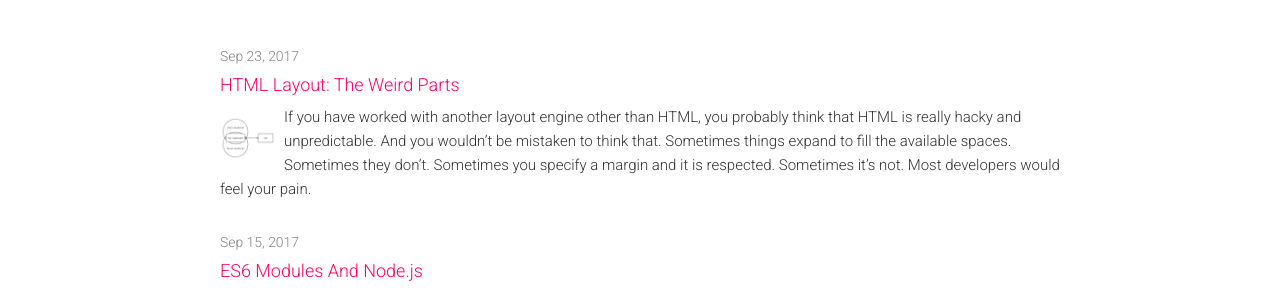
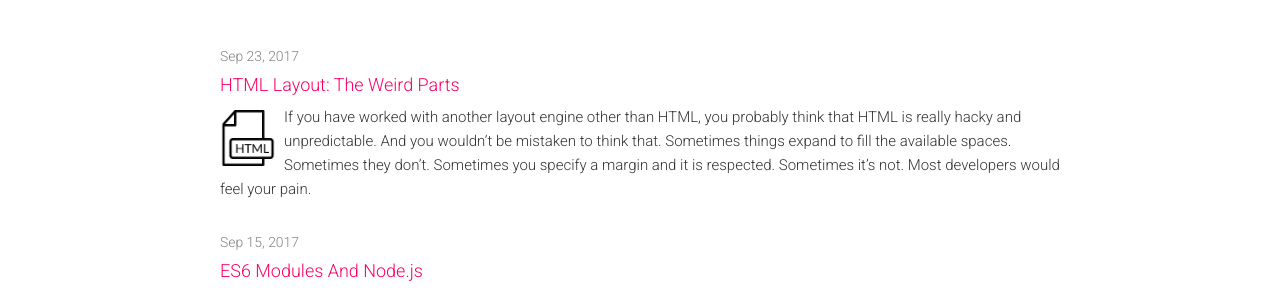
Before and after one commit to toaderflorin/eksia, a Jekyll site: the page built from index.md, in a window 1280 px wide. Shown: the part 387-681 px from the top of the page. Built offline with Jekyll 4.4.1, drawn with Linux system fonts in a browser that asks for light colours.

Commit message:
Added article.

```diff
--- a/_posts/2017-09-23-weird-html.markdown
+++ b/_posts/2017-09-23-weird-html.markdown
@@ -5,7 +5,7 @@
 description: "
 If you have worked with another layout engine other than HTML, you probably think that HTML is really hacky and unpredictable. And you wouldn’t be mistaken to think that. Sometimes things expand to fill the available spaces. Sometimes they don’t. Sometimes you specify a margin and it is respected. Sometimes it’s not. Most developers would feel your pain.
 "
-icon: "isomorphic-icon.png"
+icon: "html-icon.png"
 categories:
 ---
 If you have worked with another layout engine other than HTML, you probably think that HTML is really hacky and unpredictable. And you wouldn't be mistaken to think that. *Sometimes things expand to fill the available spaces. Sometimes they don't. Sometimes you specify a margin and it is respected. Sometimes it's not.* Most developers would feel your pain. But here's the thing:
@@ -66,7 +66,7 @@
 Keep in mind that floating elements don't have any effect on the size of the container:
 
 <div style="background-color: #f8f8f8; padding: 15px;">
-  <div style="display: block; width: 128px; height: 128px; background-color: cyan; float: left; margin-right: 12px;"></div>
+  <div style="display: block; width: 128px; height: 128px; background-color: salmon; float: left; margin-right: 12px;"></div>
   Lorem Ipsum is simply dummy text of the printing and typesetting industry. Lorem Ipsum has been the industry's standard dummy text ever since the 1500s, when an unknown printer took a galley of type and scrambled it to make a type specimen book. It has survived not only five centuries, but also the leap into electronic typesetting, remaining essentially unchanged.
 </div>
 <br/>
@@ -74,7 +74,7 @@
 This might not actually be the desired outcome, but it turns out there is a workaround.
 
 <div style="background-color: #f8f8f8; padding: 15px;">
-  <div style="display: block; width: 128px; height: 128px; background-color: cyan; float: left; margin-right: 12px;"></div>
+  <div style="display: block; width: 128px; height: 128px; background-color: orange; float: left; margin-right: 12px;"></div>
   Lorem Ipsum is simply dummy text of the printing and typesetting industry. Lorem Ipsum has been the industry's standard dummy text ever since the 1500s, when an unknown printer took a galley of type and scrambled it to make a type specimen book. It has survived not only five centuries, but also the leap into electronic typesetting, remaining essentially unchanged.
   <div style="clear: both;"></div>
 </div>
```
Also changed, not shown: images/html-icon.png (added), 2 other files.
